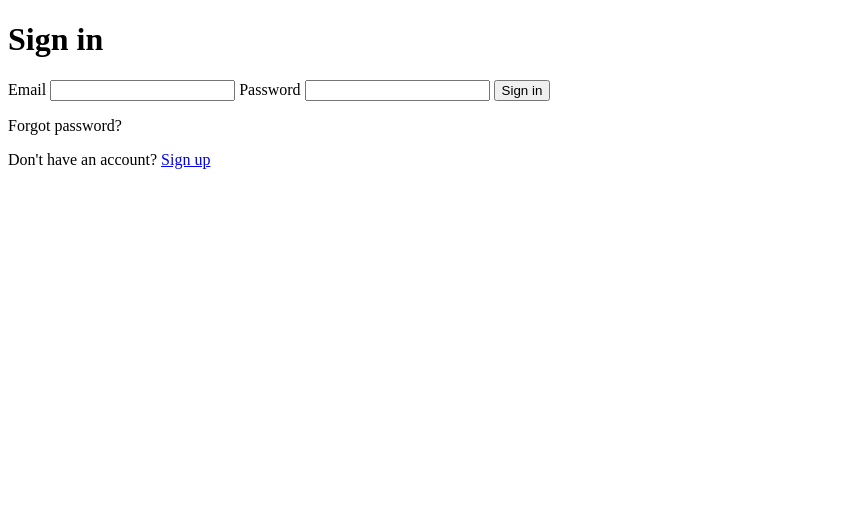
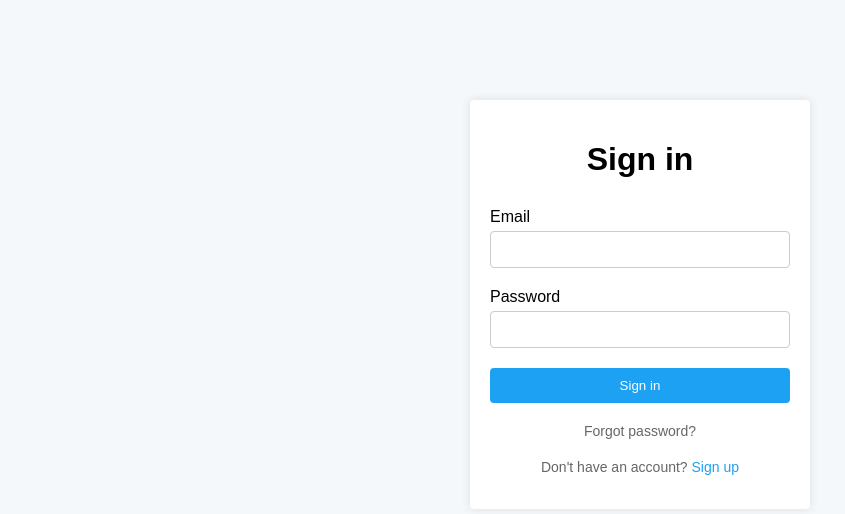
Before and after one commit to kidihawi/AniGame, a plain HTML site: page signin.html in a window 1280 px wide. Shown: the whole page, without its empty margins (0-845 px from the left). Drawn offline with Linux system fonts and the light colour scheme.

Commit message:
added signin and signup styles

```diff
--- a/styles.css
+++ b/styles.css
@@ -531,3 +531,66 @@ span{
 #register{
     left: 450px;
 }
+
+/* new signin and signup */
+
+body {
+    background-color: #f5f8fa;
+    font-family: Arial, sans-serif;
+}
+
+.container {
+    width: 300px;
+    margin: 100px auto;
+    background-color: #fff;
+    padding: 20px;
+    border-radius: 4px;
+    box-shadow: 0px 0px 10px rgba(0, 0, 0, 0.1);
+}
+
+h1 {
+    text-align: center;
+    margin-bottom: 30px;
+}
+
+label {
+    display: block;
+    margin-bottom: 5px;
+}
+
+input[type="text"],
+input[type="password"] {
+    width: 100%;
+    padding: 10px;
+    border: 1px solid #ccc;
+    border-radius: 4px;
+    box-sizing: border-box;
+    margin-bottom: 20px;
+}
+
+button[type="submit"] {
+    width: 100%;
+    padding: 10px;
+    background-color: #1da1f2;
+    color: #fff;
+    border: none;
+    border-radius: 4px;
+    cursor: pointer;
+    transition: background-color 0.3s ease;
+}
+
+button[type="submit"]:hover {
+    background-color: #1a91df;
+}
+
+p {
+    text-align: center;
+    margin-top: 20px;
+    font-size: 14px;
+    color: #666;
+}
+
+p a {
+    color: #1da1f2;
+    text-decoration: none;
+}
```
